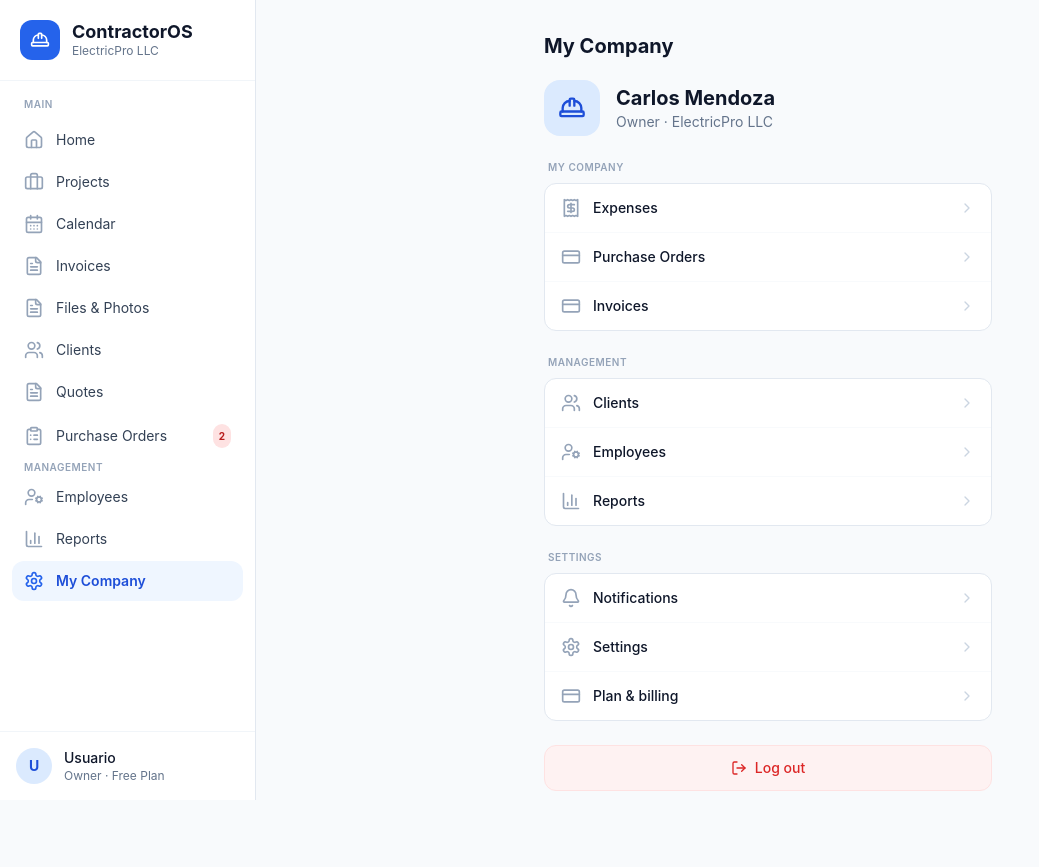
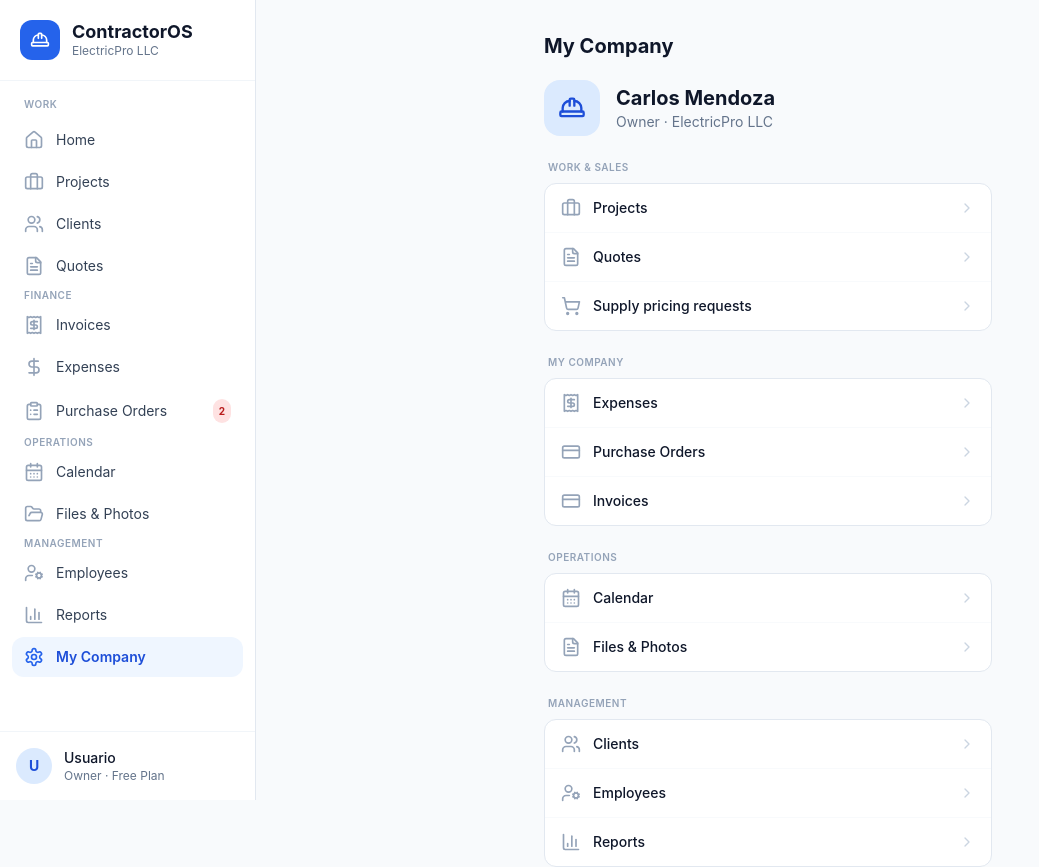
Before and after one commit to ifitotech/contractoros, a Next.js app: page /more in a window 1280 px wide. Shown: the top 867 px of the page, without its empty margins (0-1039 px from the left). Before the commit the page ends 823 px from the top, so only its background shows below. Built offline with nearby package versions, Linux system fonts and the light colour scheme.

Commit message:
Restructure navigation around owner priorities

```diff
--- a/src/app/(dashboard)/more/page.tsx
+++ b/src/app/(dashboard)/more/page.tsx
@@ -12,6 +12,10 @@ import {
   LogOut,
   ChevronRight,
   HardHat,
+  Briefcase,
+  CalendarDays,
+  FileText,
+  ShoppingCart,
 } from "lucide-react";
 import { useI18n } from "@/lib/i18n/provider";
 import { logoutAction } from "@/app/(auth)/actions";
@@ -21,11 +25,26 @@ export default function MorePage() {
 
   const sections = [
     {
+      title: "Work & sales",
+      items: [
+        { href: "/projects", label: t("navProjects"), icon: Briefcase },
+        { href: "/quotes", label: t("navQuotes"), icon: FileText },
+        { href: "/supply-requests", label: "Supply pricing requests", icon: ShoppingCart },
+      ],
+    },
+    {
       title: t("myCompany"),
       items: [
         { href: "/expenses", label: t("navExpenses"), icon: Receipt },
         { href: "/pos", label: t("navPOs"), icon: CreditCard },
         { href: "/invoices", label: "Invoices", icon: CreditCard },
+      ],
+    },
+    {
+      title: "Operations",
+      items: [
+        { href: "/calendar", label: t("calendar"), icon: CalendarDays },
+        { href: "/files", label: "Files & Photos", icon: FileText },
       ],
     },
     {
--- a/src/components/layout/Sidebar.tsx
+++ b/src/components/layout/Sidebar.tsx
@@ -13,6 +13,9 @@ import {
   BarChart3,
   Settings,
   HardHat,
+  Receipt,
+  FolderOpen,
+  DollarSign,
 } from "lucide-react";
 import { cn } from "@/lib/utils";
 import { useI18n } from "@/lib/i18n/provider";
@@ -21,15 +24,22 @@ export function Sidebar() {
   const pathname = usePathname();
   const { t } = useI18n();
 
-  const mainNav = [
+  const workNav = [
     { href: "/dashboard", label: t("navHome"), icon: Home },
     { href: "/projects", label: t("navProjects"), icon: Briefcase },
-  { href: "/calendar", label: t("calendar"), icon: CalendarDays },
-    { href: "/invoices", label: "Invoices", icon: FileText },
-    { href: "/files", label: "Files & Photos", icon: FileText },
     { href: "/clients", label: t("navClients"), icon: Users },
     { href: "/quotes", label: t("navQuotes"), icon: FileText },
+  ];
+
+  const financeNav = [
+    { href: "/invoices", label: "Invoices", icon: Receipt },
+    { href: "/expenses", label: t("navExpenses"), icon: DollarSign },
     { href: "/pos", label: t("navPOs"), icon: ClipboardList, badge: 2 },
+  ];
+
+  const operationsNav = [
+    { href: "/calendar", label: t("calendar"), icon: CalendarDays },
+    { href: "/files", label: "Files & Photos", icon: FolderOpen },
   ];
 
   const managementNav = [
@@ -53,38 +63,10 @@ export function Sidebar() {
       </div>
 
       <nav className="flex-1 px-3 py-4 space-y-0.5 overflow-y-auto">
-        <p className="px-3 text-[10px] font-semibold text-slate-400 uppercase tracking-wider mb-2">
-          {t("mainSection")}
-        </p>
-        {mainNav.map((item) => {
-          const active = pathname.startsWith(item.href);
-          return (
-            <Link
-              key={item.href}
-              href={item.href}
-              className={cn(
-                "flex items-center gap-3 px-3 py-2.5 rounded-lg text-sm transition",
-                active
-                  ? "bg-brand-50 text-brand-700 font-semibold"
-                  : "text-slate-700 hover:bg-slate-50"
-              )}
-            >
-              <item.icon
-                className={cn(
-                  "w-5 h-5",
-                  active ? "text-brand-600" : "text-slate-400"
-                )}
-              />
-              {item.label}
-              {item.badge ? (
-                <span className="ml-auto bg-red-100 text-red-700 text-[10px] font-bold px-1.5 py-0.5 rounded-full">
-                  {item.badge}
-                </span>
-              ) : null}
-            </Link>
-          );
-        })}
-
+        <NavSection label="Work" items={workNav} pathname={pathname} />
+        <NavSection label="Finance" items={financeNav} pathname={pathname} />
+        <NavSection label="Operations" items={operationsNav} pathname={pathname} />
+        {/* Keep management routes visible without removing any existing module. */}
         <p className="px-3 text-[10px] font-semibold text-slate-400 uppercase tracking-wider mt-5 mb-2">
           {t("managementSection")}
         </p>
@@ -127,3 +109,13 @@ export function Sidebar() {
     </aside>
   );
 }
+
+function NavSection({ label, items, pathname }: { label: string; items: { href: string; label: string; icon: typeof Home; badge?: number }[]; pathname: string }) {
+  return <>
+    <p className="px-3 text-[10px] font-semibold uppercase tracking-wider text-slate-400 mb-2 mt-5 first:mt-0">{label}</p>
+    {items.map((item) => {
+      const active = pathname === item.href || pathname.startsWith(item.href + "/");
+      return <Link key={item.href} href={item.href} className={cn("flex items-center gap-3 rounded-xl px-3 py-2.5 text-sm transition", active ? "bg-brand-50 text-brand-700 font-semibold" : "text-slate-700 hover:bg-slate-50")}><item.icon className={cn("h-5 w-5", active ? "text-brand-600" : "text-slate-400")} />{item.label}{item.badge ? <span className="ml-auto rounded-full bg-red-100 px-1.5 py-0.5 text-[10px] font-bold text-red-700">{item.badge}</span> : null}</Link>;
+    })}
+  </>;
+}
```
